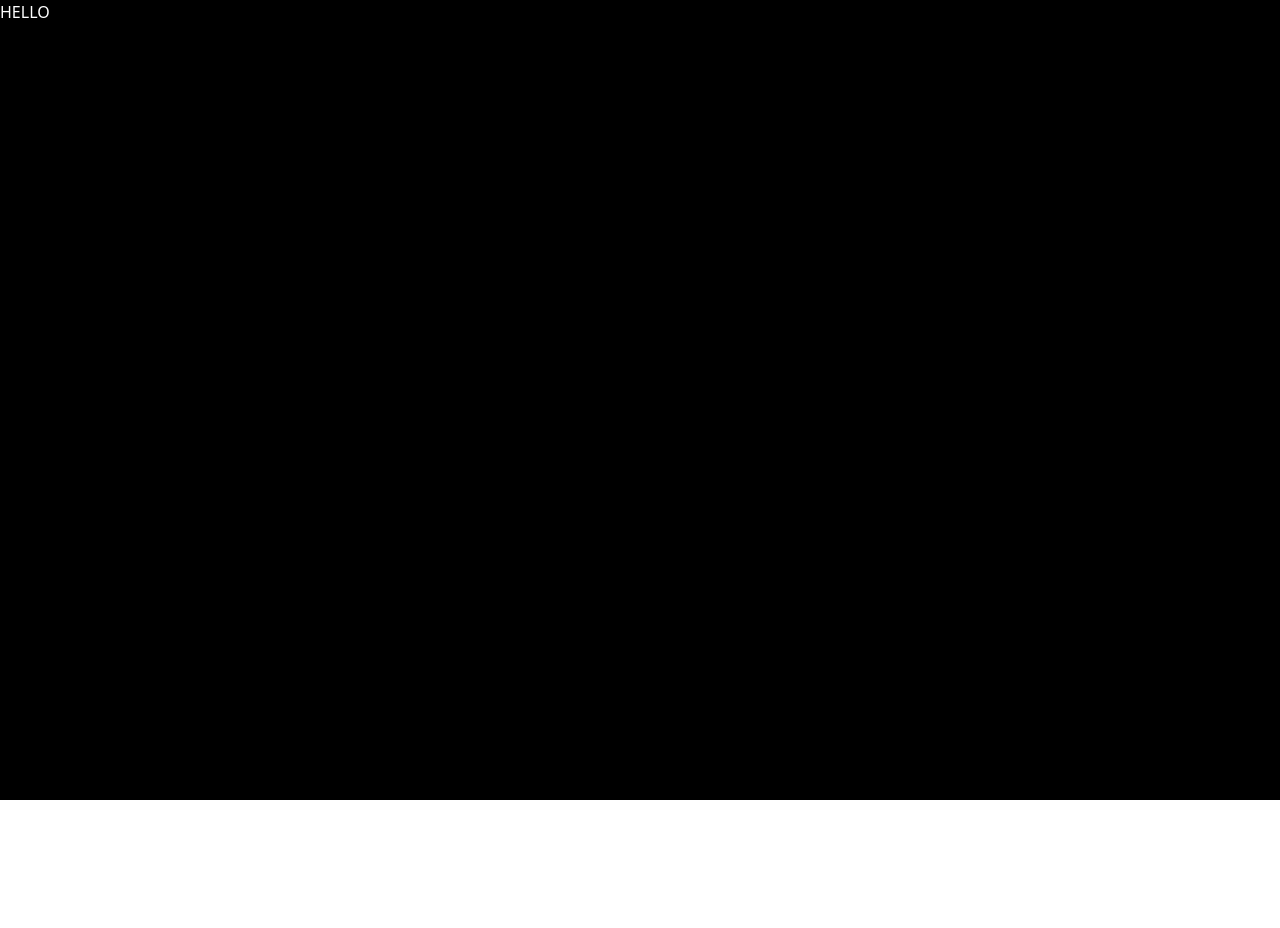
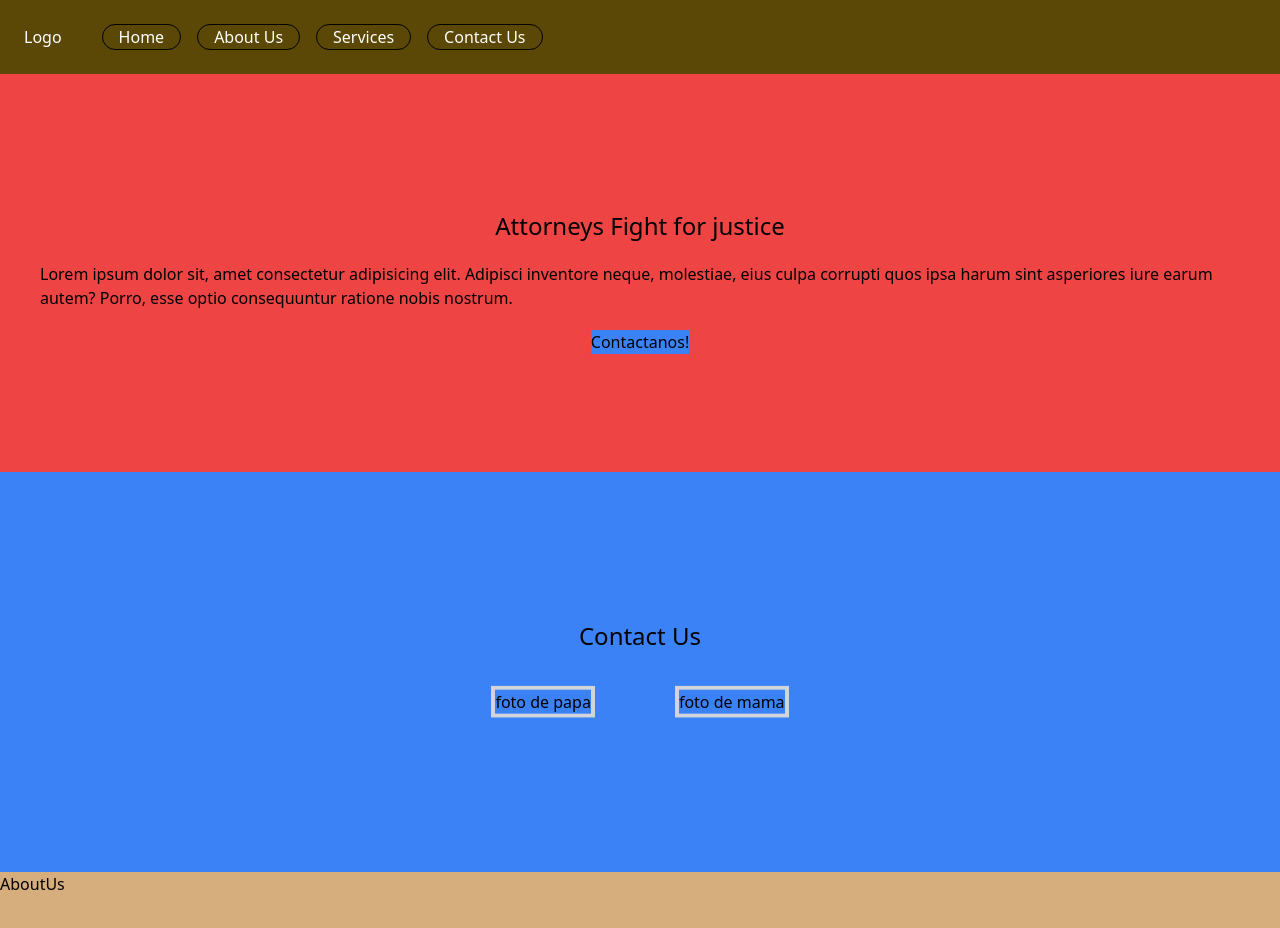
Before and after one commit to coleexz/BufeteColePaz, a React (Vite) app in the folder bufetecolepaz/: page / in a window 1280 px wide. Shown: the top 928 px of the page. Before the commit the page ends 800 px from the top, so only its background shows below. Built offline with nearby package versions, Linux system fonts and the light colour scheme.

Commit message:
Started working on homepage and header

```diff
--- a/bufetecolepaz/src/App.jsx
+++ b/bufetecolepaz/src/App.jsx
@@ -3,12 +3,30 @@ import reactLogo from './assets/react.svg'
 import viteLogo from '/vite.svg'
 import './App.css'
 
+//importing components
+import Home from './components/Home/Home.jsx'
+import AboutUs from './components/AboutUs/AboutUs.jsx'
+
 function App() {
-  const [count, setCount] = useState(0)
+
+    const headerButtons = ["Home", "About Us", "Services", "Contact Us"]
 
   return (
-      <div className = "w-screen h-screen bg-black text-white">
-            HELLO
+      <div className = "w-screen h-screen">
+            <header className = " fixed top-0 flex items-center bg-[#5b4807] p-6 text-white w-screen z-50">
+                    <div className = "pr-10" >
+                        Logo
+                    </div>
+                    <div className = "flex justify-center gap-4">
+                        {headerButtons.map((button) => (
+                            <button className = "rounded-full border border-black px-4 break-words" key={button}>{button}</button>
+                        ))}
+                    </div>
+            </header>
+            <div className = "pt-[4.5rem] ">
+                    <Home />
+                    <AboutUs />
+            </div>
       </div>
   )
 }
--- /dev/null
+++ b/bufetecolepaz/src/components/AboutUs/AboutUs.jsx
@@ -0,0 +1,11 @@
+import React from 'react'
+
+const AboutUs = () => {
+  return (
+    <div className = "bg-[#d6ae7e] min-h-screen">
+        AboutUs
+    </div>
+  )
+}
+
+export default AboutUs
--- /dev/null
+++ b/bufetecolepaz/src/components/Home/Home.jsx
@@ -0,0 +1,38 @@
+import React from 'react'
+
+const Home = () => {
+return (
+    <div className="bg-[#daba9e] min-h-screen">
+        <div className="grid grid-rows-2 w-screen h-screen">
+            <div className="bg-red-500 flex flex-col justify-center items-center px-10 ">
+                <h1 className = "text-2xl p-5">
+                    Attorneys Fight for justice
+                </h1>
+                <p>
+                    Lorem ipsum dolor sit, amet consectetur adipisicing elit. Adipisci inventore neque, molestiae,
+                    eius culpa corrupti quos ipsa harum sint asperiores iure earum autem? Porro, esse optio consequuntur ratione nobis nostrum.
+                </p>
+
+                <div className = "pt-5">
+                    <button className = "bg-blue-500">
+                        Contactanos!
+                    </button>
+                </div>
+            </div>
+            <div className="bg-blue-500 flex flex-col items-center justify-center">
+                <h1 className = "text-2xl pb-10 "> Contact Us</h1>
+                <div className = "flex flex-row gap-20 items-center z-0">
+                    <button className = "animate-bounce border-4 border-gray-300">
+                        foto de papa
+                    </button>
+                    <button className = "animate-bounce border-4 border-gray-300">
+                        foto de mama
+                    </button>
+                </div>
+            </div>
+        </div>
+    </div>
+)
+}
+
+export default Home
--- a/bufetecolepaz/src/output.css
+++ b/bufetecolepaz/src/output.css
@@ -554,17 +554,370 @@ video {
   display: none;
 }
 
+.fixed {
+  position: fixed;
+}
+
+.top-0 {
+  top: 0px;
+}
+
+.left-0 {
+  left: 0px;
+}
+
+.z-0 {
+  z-index: 0;
+}
+
+.-z-10 {
+  z-index: -10;
+}
+
+.z-10 {
+  z-index: 10;
+}
+
+.z-50 {
+  z-index: 50;
+}
+
+.mx-4 {
+  margin-left: 1rem;
+  margin-right: 1rem;
+}
+
+.inline-block {
+  display: inline-block;
+}
+
+.flex {
+  display: flex;
+}
+
+.grid {
+  display: grid;
+}
+
 .h-screen {
   height: 100vh;
+}
+
+.h-12 {
+  height: 3rem;
+}
+
+.h-1\/2 {
+  height: 50%;
+}
+
+.min-h-screen {
+  min-height: 100vh;
 }
 
 .w-screen {
   width: 100vw;
 }
 
+.w-fit {
+  width: -moz-fit-content;
+  width: fit-content;
+}
+
+.w-12 {
+  width: 3rem;
+}
+
+@keyframes bounce {
+  0%, 100% {
+    transform: translateY(-25%);
+    animation-timing-function: cubic-bezier(0.8,0,1,1);
+  }
+
+  50% {
+    transform: none;
+    animation-timing-function: cubic-bezier(0,0,0.2,1);
+  }
+}
+
+.animate-bounce {
+  animation: bounce 1s infinite;
+}
+
+.grid-cols-2 {
+  grid-template-columns: repeat(2, minmax(0, 1fr));
+}
+
+.grid-rows-2 {
+  grid-template-rows: repeat(2, minmax(0, 1fr));
+}
+
+.flex-row {
+  flex-direction: row;
+}
+
+.flex-col {
+  flex-direction: column;
+}
+
+.content-center {
+  align-content: center;
+}
+
+.items-center {
+  align-items: center;
+}
+
+.justify-center {
+  justify-content: center;
+}
+
+.gap-4 {
+  gap: 1rem;
+}
+
+.gap-10 {
+  gap: 2.5rem;
+}
+
+.gap-20 {
+  gap: 5rem;
+}
+
+.space-x-4 > :not([hidden]) ~ :not([hidden]) {
+  --tw-space-x-reverse: 0;
+  margin-right: calc(1rem * var(--tw-space-x-reverse));
+  margin-left: calc(1rem * calc(1 - var(--tw-space-x-reverse)));
+}
+
+.break-words {
+  overflow-wrap: break-word;
+}
+
+.rounded-full {
+  border-radius: 9999px;
+}
+
+.border {
+  border-width: 1px;
+}
+
+.border-8 {
+  border-width: 8px;
+}
+
+.border-4 {
+  border-width: 4px;
+}
+
+.border-x {
+  border-left-width: 1px;
+  border-right-width: 1px;
+}
+
+.border-r {
+  border-right-width: 1px;
+}
+
+.border-r-8 {
+  border-right-width: 8px;
+}
+
+.border-black {
+  --tw-border-opacity: 1;
+  border-color: rgb(0 0 0 / var(--tw-border-opacity, 1));
+}
+
+.border-gray-300 {
+  --tw-border-opacity: 1;
+  border-color: rgb(209 213 219 / var(--tw-border-opacity, 1));
+}
+
 .bg-black {
   --tw-bg-opacity: 1;
   background-color: rgb(0 0 0 / var(--tw-bg-opacity, 1));
+}
+
+.bg-red-500 {
+  --tw-bg-opacity: 1;
+  background-color: rgb(239 68 68 / var(--tw-bg-opacity, 1));
+}
+
+.bg-blue-500 {
+  --tw-bg-opacity: 1;
+  background-color: rgb(59 130 246 / var(--tw-bg-opacity, 1));
+}
+
+.bg-\[\#\#daba9e\] {
+  background-color: ##daba9e;
+}
+
+.bg-\[\#daba9e\] {
+  --tw-bg-opacity: 1;
+  background-color: rgb(218 186 158 / var(--tw-bg-opacity, 1));
+}
+
+.bg-\[\#\#d6ae7e\] {
+  background-color: ##d6ae7e;
+}
+
+.bg-\[\#d6ae7e\] {
+  --tw-bg-opacity: 1;
+  background-color: rgb(214 174 126 / var(--tw-bg-opacity, 1));
+}
+
+.bg-\[\#\#c69468\] {
+  background-color: ##c69468;
+}
+
+.bg-\[\#c69468\] {
+  --tw-bg-opacity: 1;
+  background-color: rgb(198 148 104 / var(--tw-bg-opacity, 1));
+}
+
+.bg-\[\#5b4807\] {
+  --tw-bg-opacity: 1;
+  background-color: rgb(91 72 7 / var(--tw-bg-opacity, 1));
+}
+
+.p-8 {
+  padding: 2rem;
+}
+
+.p-6 {
+  padding: 1.5rem;
+}
+
+.p-4 {
+  padding: 1rem;
+}
+
+.p-2 {
+  padding: 0.5rem;
+}
+
+.p-5 {
+  padding: 1.25rem;
+}
+
+.px-2 {
+  padding-left: 0.5rem;
+  padding-right: 0.5rem;
+}
+
+.px-1 {
+  padding-left: 0.25rem;
+  padding-right: 0.25rem;
+}
+
+.px-4 {
+  padding-left: 1rem;
+  padding-right: 1rem;
+}
+
+.px-6 {
+  padding-left: 1.5rem;
+  padding-right: 1.5rem;
+}
+
+.px-10 {
+  padding-left: 2.5rem;
+  padding-right: 2.5rem;
+}
+
+.py-20 {
+  padding-top: 5rem;
+  padding-bottom: 5rem;
+}
+
+.pr-5 {
+  padding-right: 1.25rem;
+}
+
+.pr-10 {
+  padding-right: 2.5rem;
+}
+
+.pr-14 {
+  padding-right: 3.5rem;
+}
+
+.pr-8 {
+  padding-right: 2rem;
+}
+
+.pt-2 {
+  padding-top: 0.5rem;
+}
+
+.pt-10 {
+  padding-top: 2.5rem;
+}
+
+.pt-20 {
+  padding-top: 5rem;
+}
+
+.pt-16 {
+  padding-top: 4rem;
+}
+
+.pt-1 {
+  padding-top: 0.25rem;
+}
+
+.pt-\[5rem\] {
+  padding-top: 5rem;
+}
+
+.pt-\[4rem\] {
+  padding-top: 4rem;
+}
+
+.pt-\[4\.5rem\] {
+  padding-top: 4.5rem;
+}
+
+.pt-\[6\.5rem\] {
+  padding-top: 6.5rem;
+}
+
+.pt-\[6\.2rem\] {
+  padding-top: 6.2rem;
+}
+
+.pt-\[6\.1rem\] {
+  padding-top: 6.1rem;
+}
+
+.pt-\[6\.rem\] {
+  padding-top: 6.rem;
+}
+
+.pt-\[6rem\] {
+  padding-top: 6rem;
+}
+
+.pb-4 {
+  padding-bottom: 1rem;
+}
+
+.pb-10 {
+  padding-bottom: 2.5rem;
+}
+
+.pt-5 {
+  padding-top: 1.25rem;
+}
+
+.text-xl {
+  font-size: 1.25rem;
+  line-height: 1.75rem;
+}
+
+.text-2xl {
+  font-size: 1.5rem;
+  line-height: 2rem;
 }
 
 .text-white {
```
